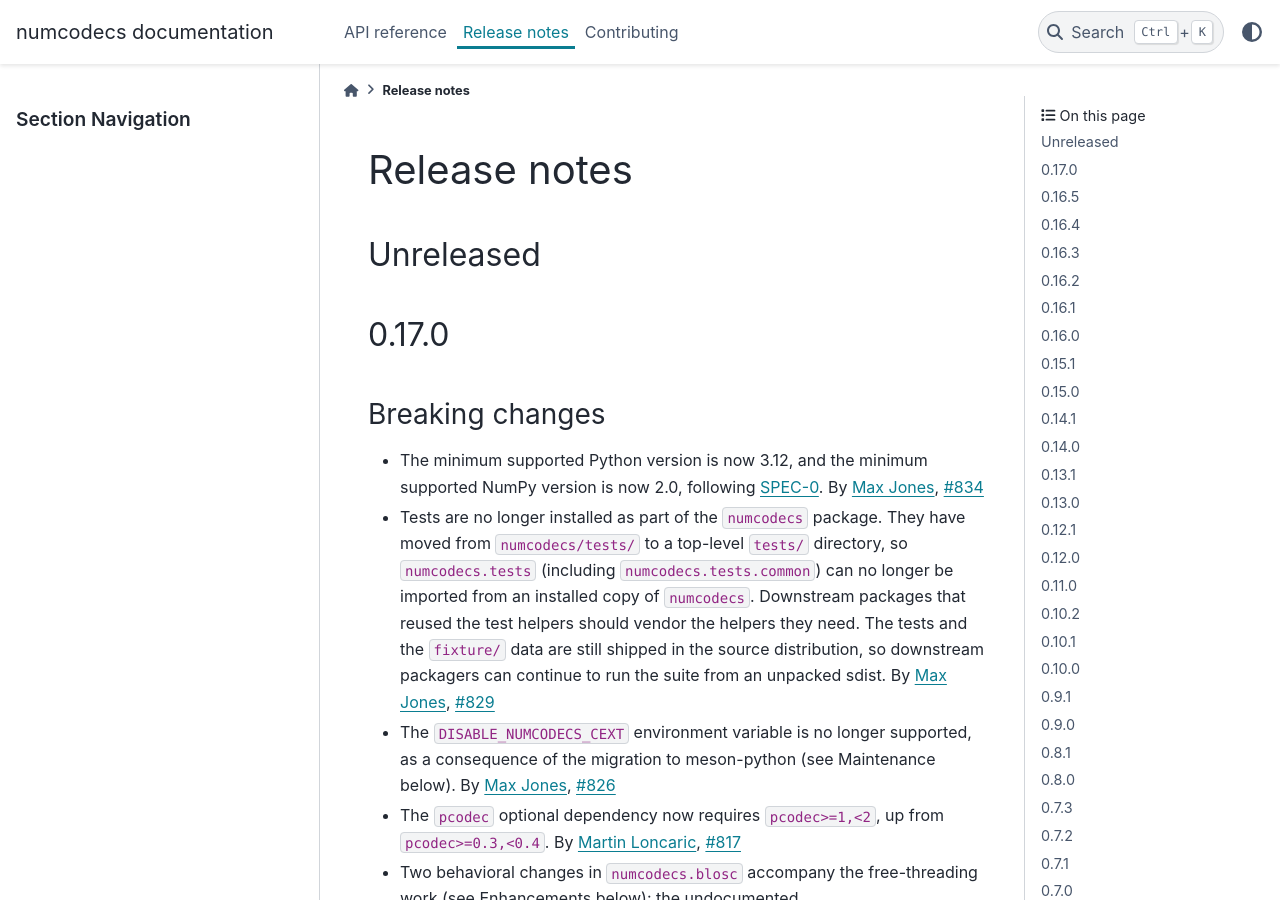
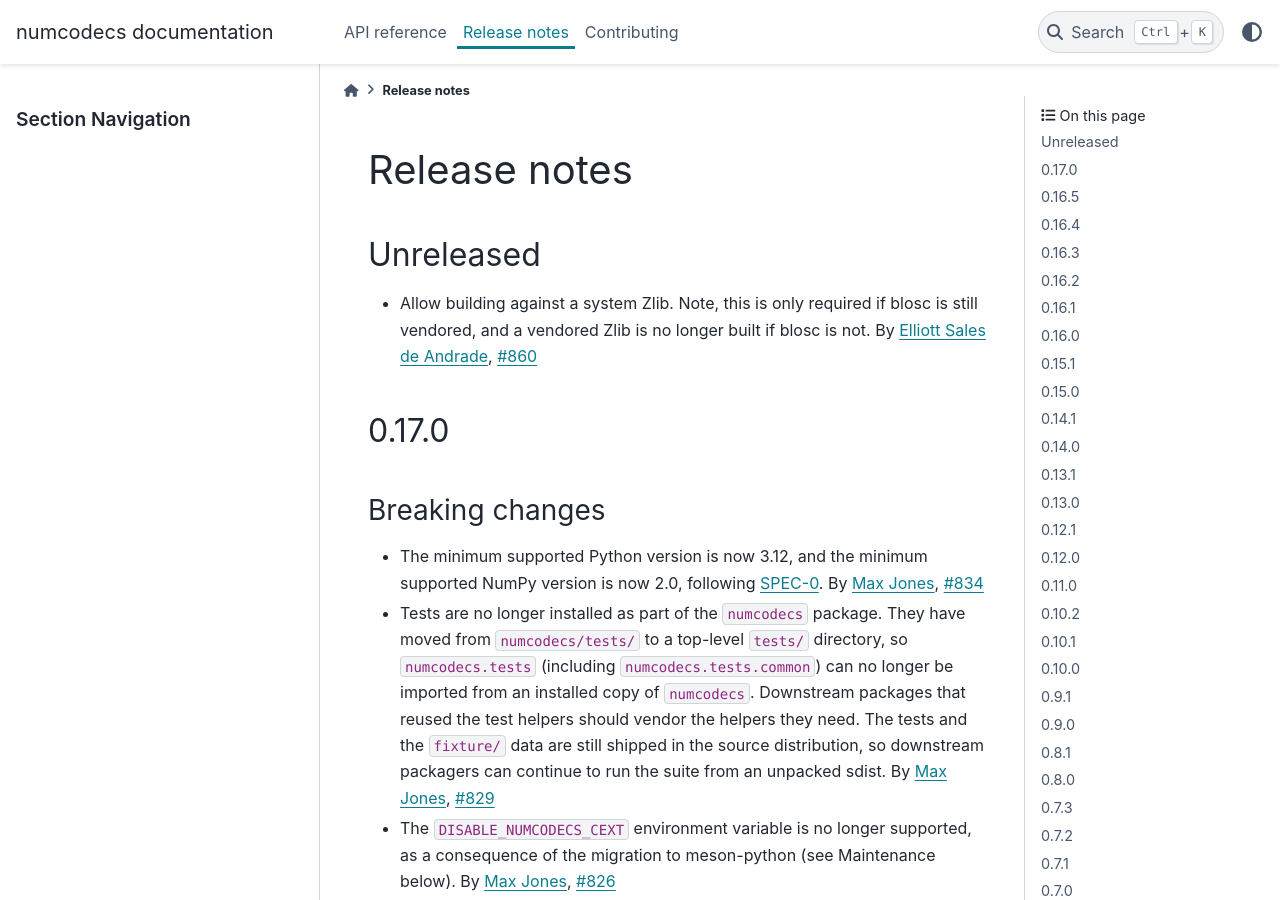
Before and after one commit to zarr-developers/numcodecs, a Sphinx documentation site: the page built from docs/release.md, in a window 1280 px wide and 900 px high. Built offline with Sphinx 7.4.7 and the PyData theme 0.15.4, drawn with Linux system fonts in a browser that asks for light colours; the version number could not be read and is left out.

Commit message:
Fix dependencies for blosc extension (#860)
* Fix dependencies for blosc extension

The blosc extension only depends on `blosc.h`, not any of the other
libraries' headers. And if we're using internal blosc, then the other
libraries are handled by `blosc_lib`.

* Allow building against a system Zlib

Also, don't build vendored Zlib internally if not using vendored blosc,
as it isn't necessary.

```diff
--- a/docs/release.md
+++ b/docs/release.md
@@ -15,6 +15,10 @@
 ## Unreleased
 
 (release_0.17.0)=
+
+* Allow building against a system Zlib. Note, this is only required if blosc is still
+  vendored, and a vendored Zlib is no longer built if blosc is not.
+  By {user}`Elliott Sales de Andrade <QuLogic>`, {issue}`860`
 
 ## 0.17.0
 
```
Also changed, not shown: 2 other files.
